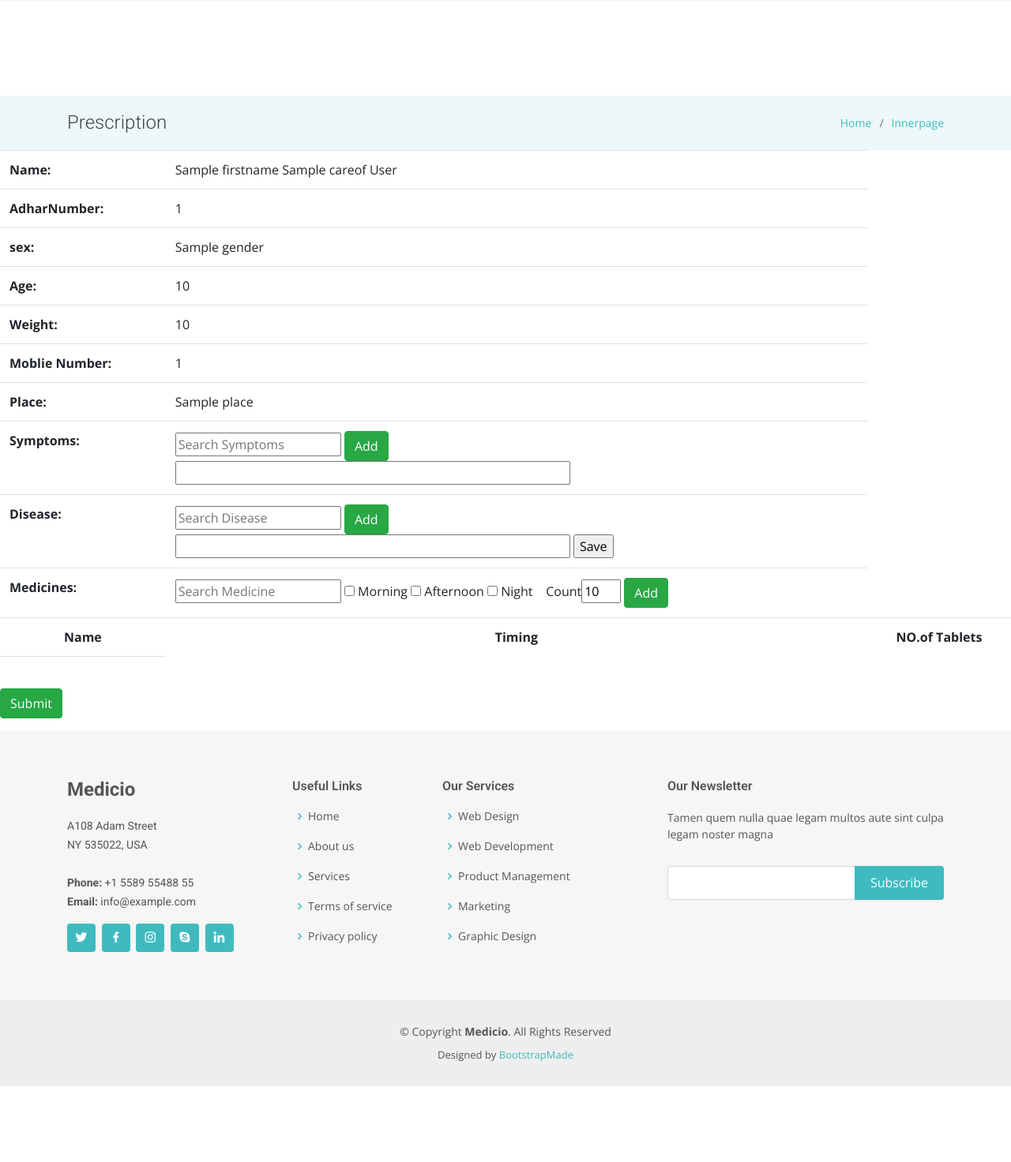
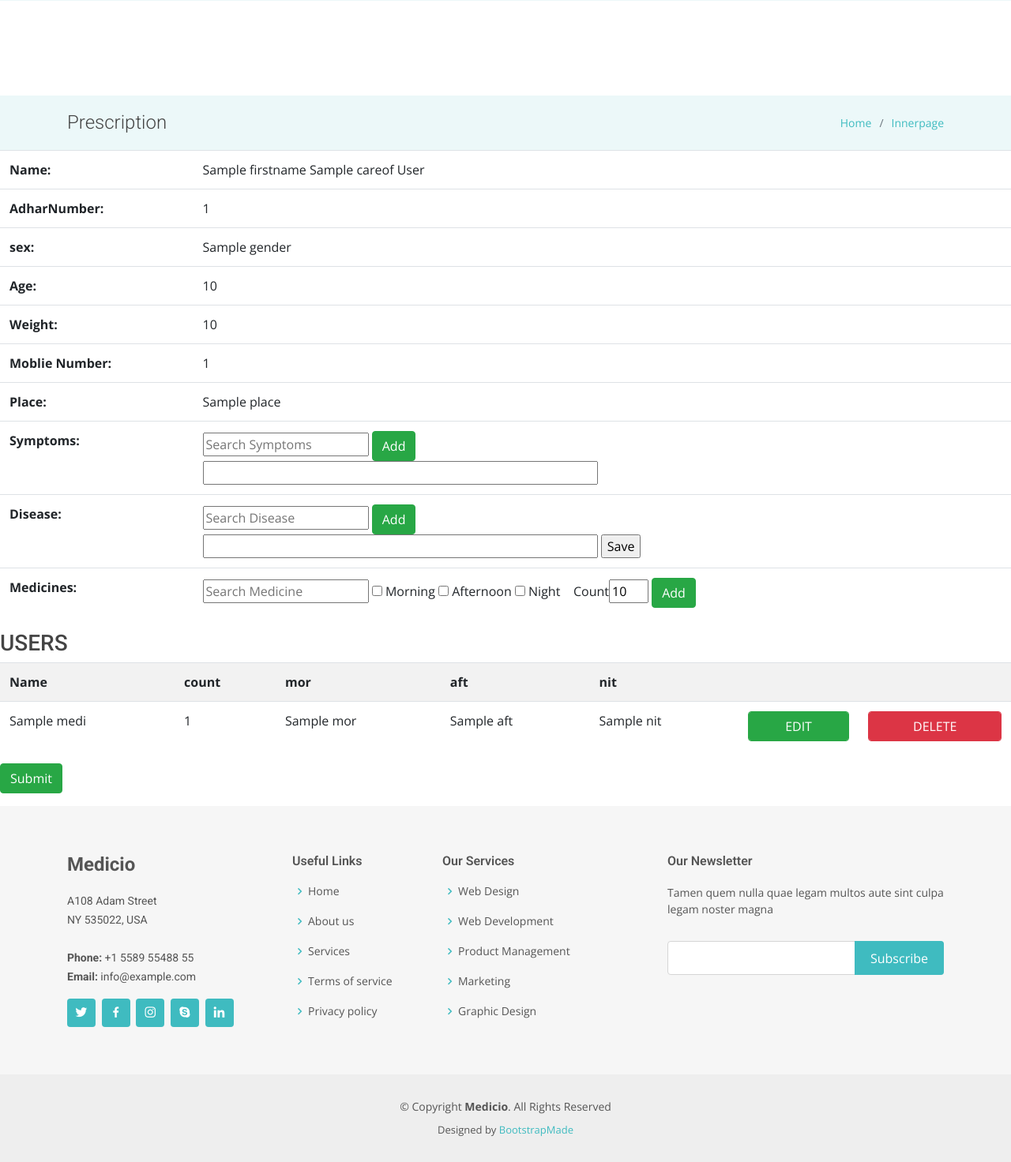
Before and after one commit to sharathcng/HMS, a Django app: template templates/patients/patientPrescriptionPage.html in a window 1280 px wide. Shown: the part 188-1660 px from the top of the page at 79% size. Before the commit the page ends 1564 px from the top, so only its background shows below. Run offline with Django 3.2, Linux system fonts and the light colour scheme; the template is opened without the code that fills it: most values are stand-ins (such as "Sample title", 1, 10 or a date in 2020); some libraries are stand-ins or nearby versions; some web fonts are replaced.

Commit message:
medicine adding display completed

```diff
--- a/templates/patients/patientPrescriptionPage.html
+++ b/templates/patients/patientPrescriptionPage.html
@@ -113,31 +113,38 @@
 
                             </td>
                     </tr>
-                    <tr style="width:100px;">
-                     <td style="font-weight: bold;" class="text-center">
-                        Name
+                </thead>
+                </table>
+        <h3>USERS</h3>
+        <table id="userTable" class="table table-striped">
+          <tr>
+            <th>Name</th>
+            <th>count</th>
+            <th >mor</th>
+            <th >aft</th>
+            <th >nit</th>
+            <th></th>
+            <th></th>
+          </tr>
+          {% if todaysmedicines %}
+          {% for medi in todaysmedicines %}
+          <tr id="user-{{medi.id}}">
+              <td class="mediName userData" name="name">{{medi.medicine_name}}</td>
+              <td class="mediCount userData" name="count">{{medi.medicine_count}}</td>
+              <td class="mediMor userData" name="mor">{{medi.mor}}</td>
+              <td class="mediAft userData" name="aft">{{medi.aft}}</td>
+              <td class="mediNit userData" name="it">{{medi.nit}}</td>
+              <td align="center">
+                  <button class="btn btn-success form-control" onClick="editUser({{medi.id}})" data-toggle="modal" data-target="#myModal")>EDIT</button>
               </td>
-                      <td style="font-weight: bold;" class="text-center">
-                        Timing
-                      </td>
-                      <td style="font-weight: bold;" class="text-center">
-                        NO.of Tablets
+              <td align="center">
+                  <button class="btn btn-danger form-control" onClick="deleteUser({{medi.id}})">DELETE</button>
               </td>
           </tr>
-                </thead>
-
-                <tbody>
-                    <tr>
-                        <td class="text-left"></td>
-                        {% comment %} <a type="button" rel="tooltip" title="Edit" class="btn btn-link btn-success edit" href="{% url 'visitors_update' id=visitor.id d=0  %}">
-                        <i class="material-icons">edit</i></a>
-
-                        <a type="submit" rel="tooltip" title="Delete" class="btn btn-link btn-danger remove"
-                        href="{% url 'visitors_update' id=visitor.id d=visitor.id  %}">
-                        <i class="material-icons">delete</i>
-                        </a>{% endcomment %}
-                    </tr>
-                    </tbody>
+          {% endfor %}
+          {% else %}
+            No medicine
+          {% endif %}
         </table>
 
         <button type="submit" title="Save" class="btn btn-success pull-right">Submit</button>
@@ -212,15 +219,33 @@
             url: "{% url 'addMedicines' d.adharNumber %}",
             data: { medici : medici, morning : morning, afternoon : afternoon, night : night, count : count},
 
+            dataType : 'json',
             success: function (data) {
-              $("#error-list1").html(
-                '<p style="color:brown">Medicines Successfully added</p>'
-              );
-              console.log(data);
-            },
-            error: function (data) {},
+              if(data.medi){
+                  appendToMediTable(data.medi);
+              }
+            }
         });
     }
+
+    function appendToMediTable(medi) {
+        $("#userTable > tbody:last-child").append(`
+              <tr id="user-${medi.id}">
+                  <td class="mediName" name="name">${medi.name}</td>
+                  '<td class="mediCount" name="count">${medi.count}</td>
+                  '<td class="mediMor" name="mor">${medi.mor}</td>
+                  '<td class="mediAft" name="aft">${medi.aft}</td>
+                  '<td class="mediNit" name="nit">${medi.nit}</td>
+                  '<td align="center">
+                      <button class="btn btn-success form-control" onClick="editUser(${medi.id})" data-toggle="modal" data-target="#myModal")">EDIT</button>
+                  </td>
+                  <td align="center">
+                      <button class="btn btn-danger form-control" onClick="deleteUser(${medi.id})">DELETE</button>
+                  </td>
+              </tr>
+            `);
+      }
+
     </script>
 
       {% endfor %}
```
Also changed, not shown: doctor/views.py (+8 -5 lines). Lines whose indentation alone changed are shown as unchanged.
